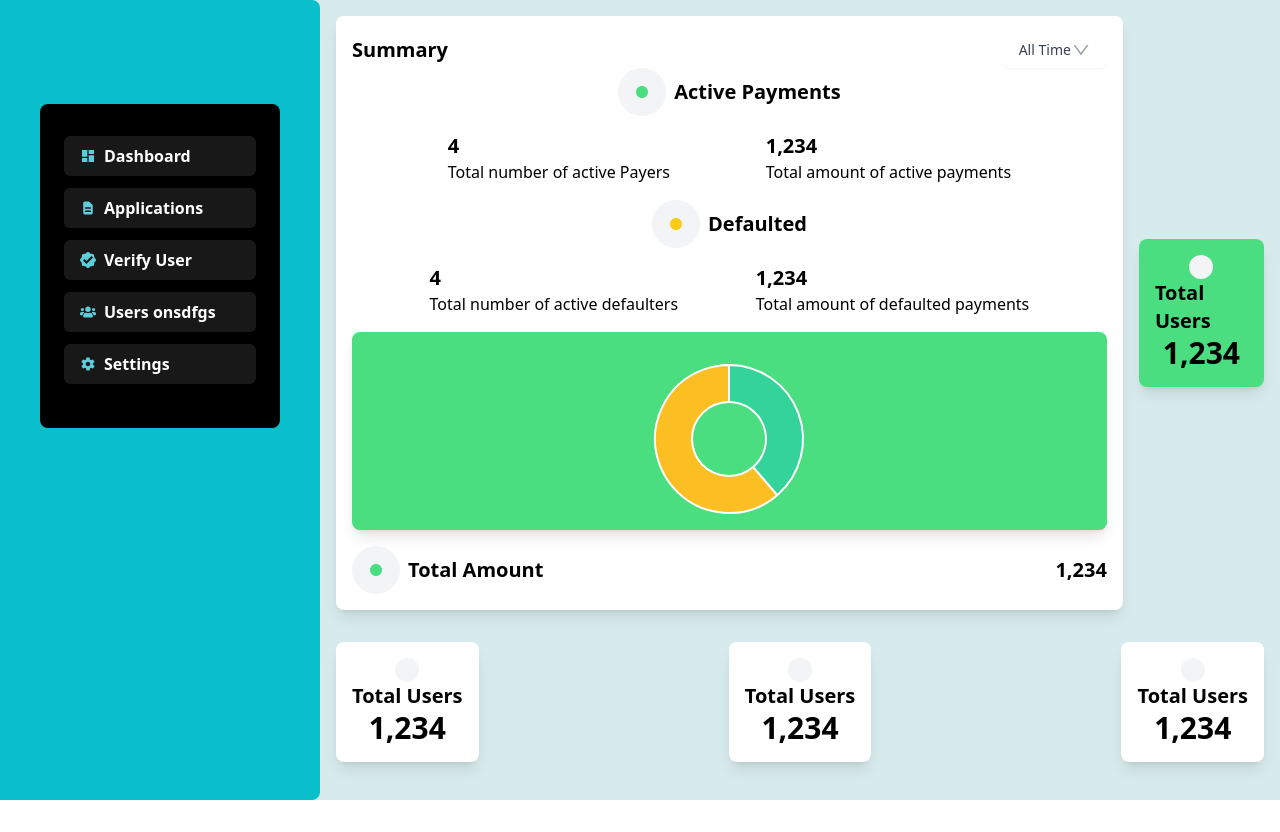
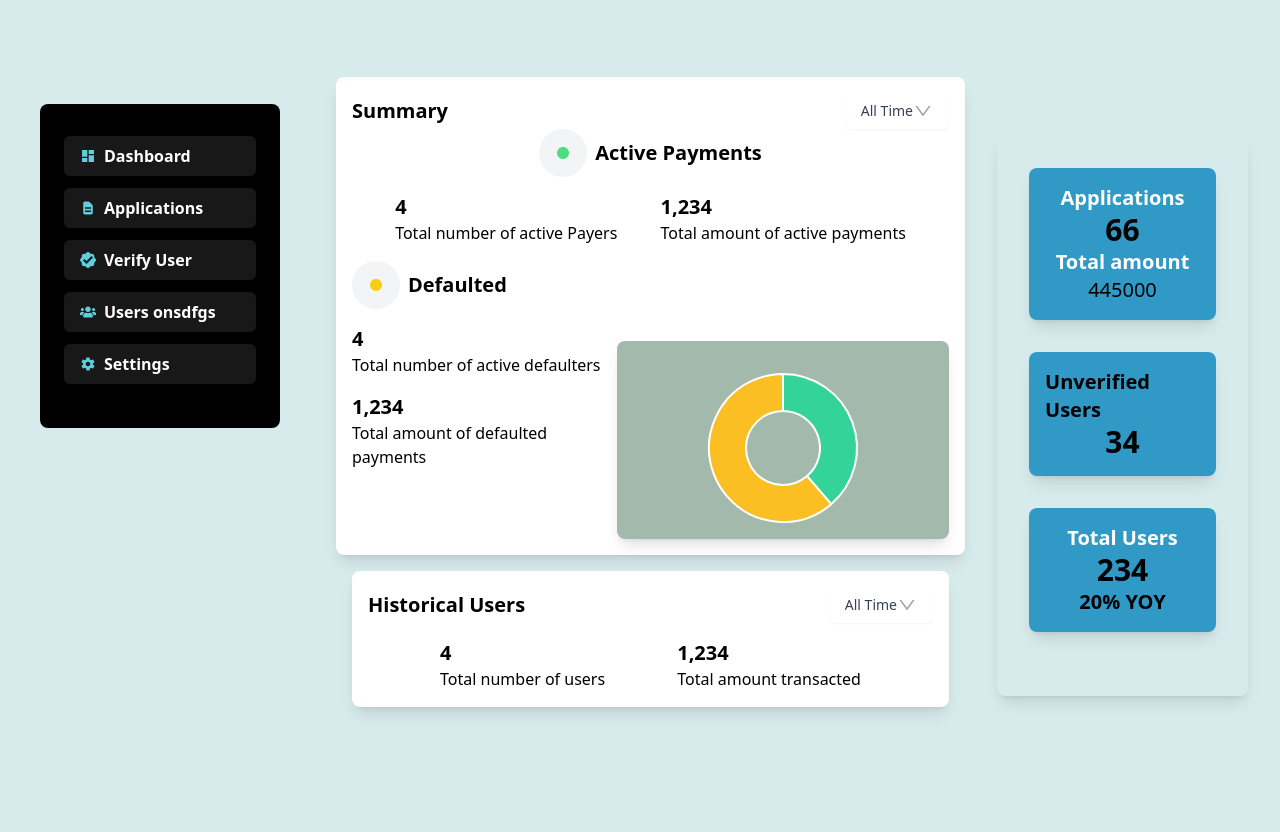
Before and after one commit to kelcheone/floansys, a Next.js app: page /dashboard in a window 1280 px wide. Before the commit the page ends 800 px from the top, so only its background shows below. Built offline with nearby package versions, Linux system fonts and the light colour scheme.

Commit message:
feat: charts and cards

```diff
--- /dev/null
+++ b/components/DashBoard/Applications.jsx
@@ -0,0 +1,18 @@
+import React from "react";
+
+const Applications = ({ title, number, amount, smTitle }) => {
+  return (
+    <div className="flex flex-col items-center justify-center bg-[#3099C6] rounded-lg shadow-lg p-4 mb-8">
+      <div className="flex flex-col items-center justify-center">
+        <h1 className="text-xl font-semibold text-white">{title}</h1>
+        <h1 className="text-3xl font-semibold">{number}</h1>
+      </div>
+      <div className="flex flex-col items-center justify-center">
+        <h1 className="text-xl font-semibold text-white">{smTitle}</h1>
+        <h1 className="text-xl ">{amount}</h1>
+      </div>
+    </div>
+  );
+};
+
+export default Applications;
--- a/components/DashBoard/Button.jsx
+++ b/components/DashBoard/Button.jsx
@@ -1,6 +1,4 @@
 import React from "react";
-// A button that takes in an icon and a text and returns a button with the icon and text
-// Styled with tailwindcss
 
 const Button = ({ children }) => {
   return (
--- a/components/DashBoard/Chart.jsx
+++ b/components/DashBoard/Chart.jsx
@@ -1,6 +1,5 @@
 import React from "react";
 
-// register the chartjs elements
 import { Chart as ChartJs, Tooltip, Title, ArcElement, Legend } from "chart.js";
 import { Doughnut } from "react-chartjs-2";
 ChartJs.register(Tooltip, Title, ArcElement, Legend);
--- a/components/DashBoard/MidCard.jsx
+++ b/components/DashBoard/MidCard.jsx
@@ -1,23 +1,26 @@
 import React from "react";
-
-/**
- *
-title="Total Users"
-number="1,234"
-color="bg-blue-500"
-icon="bx bx-user"
- */
+import Dropdown from "./Dropdown";
 
 // creates a slighly different card from the SmallCard component
-const MidCard = ({ title, number, color, icon }) => {
+// The card is made up of a header  and besides it a dropdown
+// bellow is the historical number of users and besides it is the amount transacted by the users
+
+const MidCard = () => {
   return (
-    <div className="flex flex-col items-center justify-center bg-green-400 rounded-lg shadow-lg p-4">
-      <div className="flex items-center justify-center rounded-full bg-[#f3f4f6] p-3">
-        <i className={`${icon} text-2xl text-blue-500`}></i>
+    <div className="flex flex-col items-center justify-center bg-white rounded-lg shadow-lg p-4 mb-8 w-full">
+      <div className="flex items-center justify-between w-full">
+        <h1 className="text-xl font-semibold">Historical Users</h1>
+        <Dropdown />
       </div>
-      <div className="flex flex-col items-center justify-center">
-        <h1 className="text-xl font-semibold">{title}</h1>
-        <h1 className="text-3xl font-semibold">{number}</h1>
+      <div className="w-full mt-4 flex justify-evenly">
+        <div>
+          <h1 className="text-xl font-semibold">4</h1>
+          <p>Total number of users</p>
+        </div>
+        <div>
+          <h1 className="text-xl font-semibold">1,234</h1>
+          <p>Total amount transacted</p>
+        </div>
       </div>
     </div>
   );
--- /dev/null
+++ b/components/DashBoard/SmCardRender.jsx
@@ -0,0 +1,9 @@
+const SmCardRender = ({ children }) => {
+  return (
+    <div className="flex items-center justify-center h-screen">
+      <div className="rounded-lg shadow-lg p-8 m-4 ">{children}</div>
+    </div>
+  );
+};
+
+export default SmCardRender;
--- a/components/DashBoard/Smallcard.jsx
+++ b/components/DashBoard/Smallcard.jsx
@@ -5,15 +5,16 @@ number="1,234"
 color="bg-blue-500"
 icon="bx bx-user"
 */
-const Smallcard = ({ title, number, color, icon }) => {
+const Smallcard = ({ title, number, color, icon, amount, smTitle }) => {
   return (
-    <div className="flex flex-col items-center justify-center bg-white rounded-lg shadow-lg p-4">
-      <div className="flex items-center justify-center rounded-full bg-[#f3f4f6] p-3">
-        <i className={`${icon} text-2xl text-blue-500`}></i>
-      </div>
+    <div className="flex flex-col items-center justify-center bg-white rounded-lg shadow-lg p-4 mb-8">
       <div className="flex flex-col items-center justify-center">
         <h1 className="text-xl font-semibold">{title}</h1>
         <h1 className="text-3xl font-semibold">{number}</h1>
+      </div>
+      <div className="flex flex-col items-center justify-center">
+        <h1 className="text-xl font-semibold">{smTitle}</h1>
+        <h1 className="text-xl ">{amount}</h1>
       </div>
     </div>
   );
--- a/components/DashBoard/SummaryCard.jsx
+++ b/components/DashBoard/SummaryCard.jsx
@@ -3,30 +3,6 @@ import Dropdown from "./Dropdown";
 import Chart from "./Chart";
 import { GoPrimitiveDot } from "react-icons/go";
 
-let data = {
-  ActivePayments: {
-    title: "Active Payments",
-    number: "1,234",
-    amount: "1,234",
-    color: "bg-blue-500",
-    icon: "bx bx-user",
-  },
-  Defaulted: {
-    title: "Defaulted",
-    number: "1,234",
-    amount: "1,234",
-    color: "bg-blue-500",
-    icon: "bx bx-user",
-  },
-};
-
-// Creates a larger card with  made up of different components
-// the card is made up of  header with green icon to show the active payments and the dropdown
-// Bellow the header is a breakdown of the active payments.
-// then  another header with yellow icon to show the defaulted payments.
-// Bellow the header is a breakdown of the defaulted payments.
-// besides  the default payments, is the chart.
-// bellow the chart is the total amount of payments.
 const SummaryCard = () => {
   return (
     <div className="flex flex-col items-center justify-center bg-white rounded-lg shadow-lg p-4 w-full h-full">
@@ -39,55 +15,45 @@ const SummaryCard = () => {
           <div className="flex items-center justify-center rounded-full bg-[#f3f4f6] p-3">
             <GoPrimitiveDot className="text-2xl text-green-400" />
           </div>
-          <h1 className="text-xl font-semibold ml-2">Active Payments</h1>
+          <h1 className="text-xl font-bold ml-2">Active Payments</h1>
         </div>
         <div className="w-full mt-4 flex justify-evenly">
           <div>
-            <h1 className="text-xl font-semibold">4</h1>
+            <h1 className="text-xl font-bold">4</h1>
 
             <p>Total number of active Payers</p>
           </div>
           <div>
-            <h1 className="text-xl font-semibold">1,234</h1>
+            <h1 className="text-xl font-bold">1,234</h1>
             <p>Total amount of active payments</p>
           </div>
         </div>
       </div>
       <div className="w-full mt-4">
-        <div className="flex flex-row items-center justify-center">
-          <div className="flex items-center justify-center rounded-full bg-[#f3f4f6] p-3">
+        <div className="flex flex-row items-center ">
+          <div className="flex items-center  rounded-full bg-[#f3f4f6] p-3">
             <GoPrimitiveDot className="text-2xl text-yellow-400" />
           </div>
           <h1 className="text-xl font-bold ml-2">Defaulted</h1>
-          {/* number of defaulted users with small desciption */}
         </div>
-        <div className="w-full mt-4 flex justify-evenly">
-          <div>
-            <h1 className="text-xl font-semibold">4</h1>
+        <div className="w-full mt-4 flex justify-between md:flex-row flex-col">
+          <div className="mr-4">
+            <div className="mb-4">
+              <h1 className="text-xl font-bold">4</h1>
 
               <p>Total number of active defaulters</p>
             </div>
             <div>
-            <h1 className="text-xl font-semibold">1,234</h1>
+              <h1 className="text-xl font-bold">1,234</h1>
               <p>Total amount of defaulted payments</p>
             </div>
           </div>
-      </div>
-
-      <div className="flex flex-col items-center justify-center bg-green-400 rounded-lg shadow-lg p-4 w-full h-full mt-4">
+          <div className="flex flex-col items-center justify-center bg-[#19513066] rounded-lg shadow-lg p-4  h-full mt-4">
             <div className="flex flex-col items-center justify-center w-full mt-4 ">
               <Chart />
             </div>
           </div>
-      {/* <Chart /> */}
-      <div className="flex flex-row items-center justify-between w-full mt-4">
-        <div className="flex flex-row items-center justify-center">
-          <div className="flex items-center justify-center rounded-full bg-[#f3f4f6] p-3">
-            <GoPrimitiveDot className="text-2xl text-green-400" />
         </div>
-          <h1 className="text-xl font-semibold ml-2">Total Amount</h1>
-        </div>
-        <h1 className="text-xl font-semibold">1,234</h1>
       </div>
     </div>
   );
--- /dev/null
+++ b/components/DashBoard/Users.jsx
@@ -0,0 +1,17 @@
+import React from "react";
+
+const Users = ({ title, number, color, icon, amount, smTitle }) => {
+  return (
+    <div className="flex flex-col items-center justify-center bg-[#3099C6] rounded-lg shadow-lg p-4 mb-8">
+      <div className="flex flex-col items-center justify-center">
+        <h1 className="text-xl font-semibold text-white">{title}</h1>
+        <h1 className="text-3xl font-semibold">{number}</h1>
+      </div>
+      <div className="flex flex-col items-center justify-center">
+        <h1 className="text-xl font-semibold">{"20% YOY"}</h1>
+      </div>
+    </div>
+  );
+};
+
+export default Users;
--- /dev/null
+++ b/components/DashBoard/Verified.jsx
@@ -0,0 +1,14 @@
+import React from "react";
+
+const Verified = ({ title, number, icon }) => {
+  return (
+    <div className="flex flex-col items-center justify-center bg-[#3099C6] rounded-lg shadow-lg p-4 mb-8 max-w-fit">
+      <div className="flex flex-col items-center justify-center">
+        <h1 className="text-xl font-semibold">{title}</h1>
+        <h1 className="text-3xl font-semibold">{number}</h1>
+      </div>
+    </div>
+  );
+};
+
+export default Verified;
--- a/pages/dashboard.jsx
+++ b/pages/dashboard.jsx
@@ -5,28 +5,17 @@ import { AiOutlineMenu, AiOutlineClose } from "react-icons/ai";
 import MidCard from "../components/DashBoard/MidCard";
 
 import SideBar from "../components/DashBoard/SideBar";
-import Smallcard from "../components/DashBoard/Smallcard";
 import SummaryCard from "../components/DashBoard/SummaryCard";
-
-// Dashboard component that is composed of two sections
-// 1. Sidebar
-// 2. Main Content
-// The sidebar is hidden on mobile devices and is shown on desktop devices
-// The sidebar is shown on mobile devices when the menu icon is clicked
-// The sidebar is hidden on mobile devices when the close icon is clicked
-
-// The main content is shown on both mobile and desktop devices
-
-// The main component  contains two sections one side to hold the summary card + mid card
-// The other side to hold the small cards
-// It should pass the data to the cards as props
-// Style with tailwindcss
+import SmCardRender from "../components/DashBoard/SmCardRender";
+import Applications from "../components/DashBoard/Applications";
+import Verified from "../components/DashBoard/Verified";
+import Users from "../components/DashBoard/Users";
 
 const dashboard = () => {
   const [showSidebar, setShowSidebar] = useState(false);
 
   return (
-    <div className="flex md:flex-row md:flex-nowrap flex-col flex-nowrap h-screen bg-background w-screen">
+    <div className="flex md:flex-row md:flex-nowrap flex-col flex-nowrap h-full bg-background w-screen">
       <div
         onClick={() => setShowSidebar(!showSidebar)}
         className="flex items-center justify-center w-12 h-12 bg-black md:hidden rounded-[100000px] p-3 mt-4 ml-2 mr-2 cursor-pointer"
@@ -40,39 +29,46 @@ const dashboard = () => {
       <div
         className={`${
           showSidebar ? "block" : "hidden"
-        } md:block md:w-1/4 w-full h-screen  rounded-r-lg items-center justify-center bg-sidebar`}
+        } md:block md:w-1/4 w-full h-screen  rounded-r-lg items-center justify-center `}
       >
         <SideBar />
       </div>
-      <div className="md:w-3/4 w-full h-screen bg-background">
+      <div className="md:w-3/4 w-full h-full bg-background">
         <div className="flex flex-col md:flex-row md:justify-between md:items-center md:space-x-4 md:space-y-0 space-y-4 p-4">
+          <div>
             <SummaryCard />
-          <MidCard
-            title="Total Users"
-            number="1,234"
+            <div className="flex flex-col md:flex-row md:justify-between md:items-center md:space-x-4 md:space-y-0 space-y-4 p-4">
+              <MidCard />
+            </div>
+          </div>
+          <div className="flex flex-col md:flex-col md:justify-between ">
+            <SmCardRender>
+              <Applications
+                title="Applications"
+                number="66"
                 color="bg-blue-500"
                 icon="bx bx-user"
+                smTitle="Total amount"
+                amount="445000"
               />
-        </div>
-        <div className="flex flex-col md:flex-row md:justify-between md:items-center md:space-x-4 md:space-y-0 space-y-4 p-4">
-          <Smallcard
-            title="Total Users"
-            number="1,234"
+              <Verified
+                title="Unverified Users"
+                number="34"
                 color="bg-blue-500"
                 icon="bx bx-user"
+                smTitle="Total amount"
+                amount="445000"
               />
-          <Smallcard
+              <Users
                 title="Total Users"
-            number="1,234"
+                number="234"
                 color="bg-blue-500"
                 icon="bx bx-user"
+                smTitle="Total amount"
+                amount="445000"
               />
-          <Smallcard
-            title="Total Users"
-            number="1,234"
-            color="bg-blue-500"
-            icon="bx bx-user"
-          />
+            </SmCardRender>
+          </div>
         </div>
       </div>
     </div>
```
Lines whose indentation alone changed are shown as unchanged.
